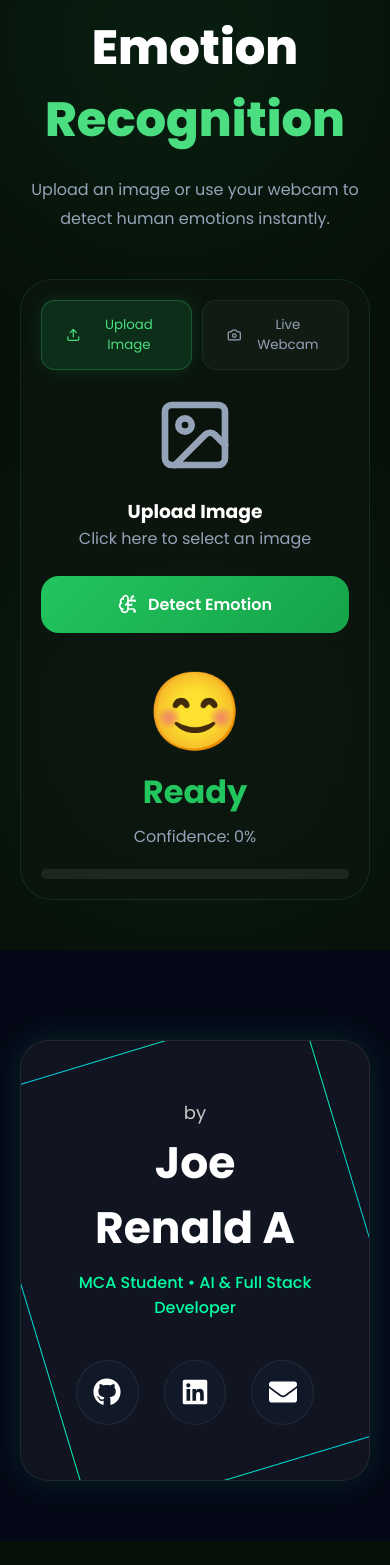
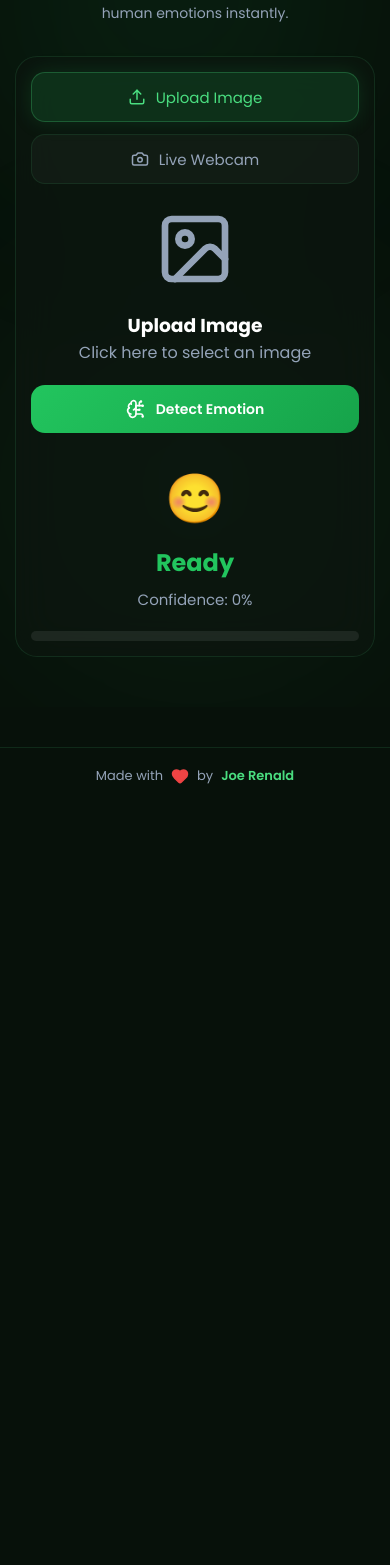
Before and after one commit to joerenald/face-er-frontend, a React app: page / in a window 390 px wide. Shown: the part 283-1848 px from the top of the page. After the commit the page ends 1087 px from the top, so only its background shows below. Built offline with nearby package versions, Linux system fonts and the light colour scheme; the HTML template or start-up script is replaced by a standard one.

Commit message:
Improve mobile responsiveness and UI enhancements

```diff
--- a/package.json
+++ b/package.json
@@ -14,6 +14,7 @@
     "@tailwindcss/vite": "^4.3.1",
     "axios": "^1.18.1",
     "framer-motion": "^12.40.0",
+    "lottie-react": "^2.4.1",
     "lucide-react": "^1.23.0",
     "react": "^19.2.6",
     "react-dom": "^19.2.6",
--- a/src/App.jsx
+++ b/src/App.jsx
@@ -1,6 +1,5 @@
 import Navbar from "./components/Navbar";
 import Hero from "./components/Hero";
-import Contact from "./components/Contact";
 import Footer from "./components/Footer";
 
 function App() {
@@ -8,7 +7,7 @@ function App() {
     <>
       <Navbar />
       <Hero />
-      <Contact />
+
       <Footer />
     </>
   );
--- a/src/components/Contact.jsx
+++ /dev/null
@@ -1,63 +0,0 @@
-import { motion } from "framer-motion";
-import {
-  FaGithub,
-  FaLinkedin,
-  FaEnvelope,
-} from "react-icons/fa";
-
-const Contact = () => {
-  return (
-    <section className="contact-section">
-
-      <motion.div
-        className="contact-card"
-        initial={{ opacity: 0, y: 80 }}
-        whileInView={{ opacity: 1, y: 0 }}
-        transition={{ duration: 0.8 }}
-        viewport={{ once: true }}
-      >
-        <p>by</p>
-        <h2>Joe Renald A</h2>
-
-        <h4>
-          MCA Student • AI & Full Stack Developer
-        </h4>
-        <div className="social-icons">
-
-          <motion.a
-            whileHover={{ scale: 1.15 }}
-            whileTap={{ scale: 0.95 }}
-            href="https://github.com/joerenald"
-            target="_blank"
-            rel="noreferrer"
-          >
-            <FaGithub />
-          </motion.a>
-
-          <motion.a
-            whileHover={{ scale: 1.15 }}
-            whileTap={{ scale: 0.95 }}
-            href="https://www.linkedin.com/in/YOUR-LINKEDIN"
-            target="_blank"
-            rel="noreferrer"
-          >
-            <FaLinkedin />
-          </motion.a>
-
-          <motion.a
-            whileHover={{ scale: 1.15 }}
-            whileTap={{ scale: 0.95 }}
-            href="mailto:YOURMAIL@gmail.com"
-          >
-            <FaEnvelope />
-          </motion.a>
-
-        </div>
-
-      </motion.div>
-
-    </section>
-  );
-};
-
-export default Contact;
--- a/src/components/Hero.jsx
+++ b/src/components/Hero.jsx
@@ -374,13 +374,32 @@ width:`${progress}%`
 
           <div className="result-container">
            <motion.div
-  key={emotion}
-  className="emotion-emoji"
-  initial={{ scale: 0 }}
-  animate={{ scale: 1.2 }}
-  transition={{ duration: 0.4 }}
+className="emotion-emoji"
+
+key={emotion}
+
+initial={{
+scale:0,
+rotate:-30,
+opacity:0
+}}
+
+animate={{
+scale:[1,1.18,1],
+y:[0,-10,0],
+rotate:[0,8,-8,0],
+opacity:1
+}}
+
+transition={{
+duration:1.2,
+repeat:Infinity,
+repeatDelay:1
+}}
 >
-  {emotionEmojis[emotion] || "😊"}
+
+{emotionEmojis[emotion]}
+
 </motion.div>
 
           <h2
@@ -407,6 +426,7 @@ width:`${progress}%`
             </div>
           </div>
         </motion.div>
+
       </div>
     </section>
   );
--- a/src/index.css
+++ b/src/index.css
@@ -913,345 +913,7 @@ top:100%;
 .hero-app{
     padding:40px 20px 50px;
 }
-.contact-section{
 
-    width:100%;
-
-    padding:80px 20px 40px;
-
-    display:flex;
-    justify-content:center;
-}
-
-.contact-card{
-
-    width:850px;
-
-    background:rgba(255,255,255,.05);
-
-    border:1px solid rgba(255,255,255,.08);
-
-    backdrop-filter:blur(18px);
-
-    border-radius:28px;
-
-    text-align:center;
-
-   padding:50px 45px;
-
-    box-shadow:0 0 35px rgba(0,255,170,.15);
-}
-
-.contact-card h2{
-
-    color:white;
-    font-size:42px;
-    margin-bottom:10px;
-}
-
-.contact-card h4{
-
-    color:#00ffa3;
-    margin-bottom:25px;
-    font-weight:500;
-}
-
-.contact-card p{
-
-    color:#b8b8b8;
-    line-height:1.8;
-    max-width:650px;
-    margin:auto;
-    font-size:18px;
-}
-
-.social-icons{
-
-    display:flex;
-    justify-content:center;
-    gap:28px;
-
-    margin-top:30px;
-}
-
-.social-icons a{
-
-    width:65px;
-    height:65px;
-
-    border-radius:50%;
-
-    background:#111827;
-
-    color:white;
-
-    display:flex;
-    justify-content:center;
-    align-items:center;
-
-    text-decoration:none;
-
-    font-size:28px;
-
-    transition:.35s;
-
-    border:1px solid rgba(255,255,255,.08);
-}
-
-.social-icons a:hover{
-
-    background:#00ffa3;
-    color:#050816;
-
-    box-shadow:0 0 25px rgba(0,255,170,.6);
-}
-.contact-section{
-
-    position:relative;
-
-    overflow:hidden;
-
-    padding:90px 20px 60px;
-
-    display:flex;
-
-    justify-content:center;
-
-    align-items:center;
-
-    background:#050816;
-
-}
-
-.contact-orb{
-
-    position:absolute;
-
-    border-radius:50%;
-
-    filter:blur(80px);
-
-    opacity:.18;
-
-    animation:float 10s ease-in-out infinite;
-
-}
-
-.orb1{
-
-    width:260px;
-    height:260px;
-
-    background:#00ffa3;
-
-    top:10%;
-    left:10%;
-
-}
-
-.orb2{
-
-    width:320px;
-    height:320px;
-
-    background:#00bfff;
-
-    bottom:0;
-    right:8%;
-
-    animation-delay:2s;
-
-}
-
-@keyframes float{
-
-0%,100%{
-
-transform:translateY(0);
-
-}
-
-50%{
-
-transform:translateY(-30px);
-
-}
-
-}
-
-.contact-card{
-
-    position:relative;
-
-    width:850px;
-
-    max-width:100%;
-
-    padding:55px;
-
-    border-radius:28px;
-
-    text-align:center;
-
-    backdrop-filter:blur(22px);
-
-    background:rgba(255,255,255,.05);
-
-    border:1px solid rgba(255,255,255,.08);
-
-    overflow:hidden;
-
-    box-shadow:
-    0 0 35px rgba(0,255,170,.12);
-
-}
-
-.contact-card::before{
-
-content:"";
-
-position:absolute;
-
-inset:0;
-
-padding:1px;
-
-border-radius:28px;
-
-background:linear-gradient(
-45deg,
-#00ffa3,
-#00bfff,
-#00ffa3
-);
-
--webkit-mask:
-linear-gradient(#fff 0 0) content-box,
-linear-gradient(#fff 0 0);
-
--webkit-mask-composite:xor;
-
-mask-composite:exclude;
-
-animation:borderGlow 6s linear infinite;
-
-}
-
-@keyframes borderGlow{
-
-100%{
-
-transform:rotate(360deg);
-
-}
-
-}
-
-.ai-badge{
-
-display:inline-block;
-
-padding:8px 20px;
-
-border-radius:50px;
-
-background:#00ffa322;
-
-color:#00ffa3;
-
-font-weight:600;
-
-margin-bottom:25px;
-
-border:1px solid #00ffa355;
-
-}
-
-.contact-card h2{
-
-color:white;
-
-font-size:44px;
-
-margin-bottom:10px;
-
-}
-
-.contact-card h4{
-
-color:#00ffa3;
-
-margin-bottom:25px;
-
-font-weight:500;
-
-}
-
-.contact-card p{
-
-max-width:650px;
-
-margin:auto;
-
-line-height:1.9;
-
-color:#c7c7c7;
-
-font-size:18px;
-
-}
-
-.social-icons{
-
-display:flex;
-
-justify-content:center;
-
-gap:25px;
-
-margin-top:40px;
-
-}
-
-.social-icons a{
-
-width:65px;
-
-height:65px;
-
-display:flex;
-
-justify-content:center;
-
-align-items:center;
-
-border-radius:50%;
-
-font-size:28px;
-
-color:white;
-
-background:#111827;
-
-text-decoration:none;
-
-border:1px solid rgba(255,255,255,.08);
-
-transition:.35s;
-
-}
-
-.social-icons a:hover{
-
-background:#00ffa3;
-
-color:#050816;
-
-box-shadow:0 0 25px #00ffa388;
-
-transform:translateY(-5px);
-
-}
 .loading-card{
 
 margin-top:25px;
@@ -1366,3 +1028,286 @@ transform:none;
 
 }
 }
+/* ===========================================
+   MOBILE RESPONSIVE (EmotionAI)
+   Paste at the END of index.css
+=========================================== */
+
+@media (max-width:768px){
+
+    .container{
+        padding:0 16px;
+    }
+
+    /* ================= NAVBAR ================= */
+
+    .navbar-wrapper{
+        padding-top:14px;
+    }
+
+    .navbar-premium{
+        width:95%;
+        height:68px;
+        padding:0 16px;
+        border-radius:18px;
+    }
+
+    .logo-icon{
+        width:44px;
+        height:44px;
+        border-radius:14px;
+    }
+
+    .logo-content h2{
+        font-size:18px;
+    }
+
+    .logo-content p{
+        display:none;
+    }
+
+    .navbar-status{
+        width:42px;
+        height:42px;
+        padding:0;
+        justify-content:center;
+    }
+
+    .navbar-status span{
+        display:none;
+    }
+
+    /* ================= HERO ================= */
+
+    .hero-app{
+        padding:30px 15px 50px;
+    }
+
+    .hero-container{
+        width:100%;
+    }
+
+    .hero-badge{
+        font-size:13px;
+        padding:8px 16px;
+        margin-bottom:18px;
+    }
+
+    .hero-heading h1{
+        font-size:2.6rem;
+        line-height:1.1;
+    }
+
+    .hero-heading p{
+        font-size:15px;
+        line-height:1.7;
+        padding:0 6px;
+        margin-top:16px;
+    }
+
+    /* ================= WORKSPACE ================= */
+
+    .hero-workspace{
+        margin-top:30px;
+        padding:18px;
+        border-radius:22px;
+    }
+
+    /* ================= TABS ================= */
+
+    .tab-container{
+        flex-direction:column;
+        gap:12px;
+    }
+
+    .tab-btn{
+        width:100%;
+        justify-content:center;
+        height:50px;
+        padding:0;
+        font-size:15px;
+    }
+
+    /* ================= PREVIEW ================= */
+
+    .preview-container{
+        margin:20px auto;
+    }
+
+    .image-frame,
+    .webcam-container{
+
+        width:100%;
+        max-width:300px;
+
+        aspect-ratio:1/1;
+
+        height:auto;
+
+        border-radius:20px;
+    }
+
+    .preview-image,
+    .webcam-video{
+
+        width:100%;
+        height:100%;
+        object-fit:cover;
+    }
+
+    /* ================= BUTTONS ================= */
+
+    .capture-btn{
+
+        width:170px;
+        height:46px;
+
+        font-size:15px;
+    }
+
+    .detect-btn{
+
+        margin-top:20px;
+
+        height:52px;
+
+        font-size:15px;
+
+        border-radius:14px;
+    }
+
+    /* ================= RESULT ================= */
+
+    .emotion-emoji{
+        font-size:3rem;
+    }
+
+    .result-container h2{
+        font-size:24px;
+    }
+
+    .result-container p{
+        font-size:15px;
+    }
+
+    .confidence-bar{
+        max-width:100%;
+    }
+
+    /* ================= FOOTER ================= */
+
+    .footer{
+
+        padding:18px;
+
+        font-size:13px;
+
+        text-align:center;
+    }
+
+}
+
+/* ================= SMALL PHONES ================= */
+
+@media (max-width:480px){
+
+    .hero-heading h1{
+        font-size:2.2rem;
+    }
+
+    .hero-heading p{
+        font-size:14px;
+    }
+
+    .hero-workspace{
+        padding:15px;
+    }
+
+    .image-frame,
+    .webcam-container{
+        max-width:260px;
+    }
+
+    .capture-btn{
+        width:150px;
+        height:42px;
+    }
+
+    .detect-btn{
+        height:48px;
+        font-size:14px;
+    }
+
+}
+
+.emoji-ring{
+
+width:170px;
+
+height:170px;
+
+border-radius:50%;
+
+display:flex;
+
+justify-content:center;
+
+align-items:center;
+
+margin:auto;
+
+animation:ringPulse 2s infinite;
+
+backdrop-filter:blur(20px);
+
+}
+@keyframes ringPulse{
+
+0%{
+
+transform:scale(1);
+
+}
+
+50%{
+
+transform:scale(1.05);
+
+}
+
+100%{
+
+transform:scale(1);
+
+}
+
+}
+.confidence-fill{
+
+background:linear-gradient(
+90deg,
+#22c55e,
+#38bdf8,
+#a855f7
+);
+
+background-size:300%;
+
+animation:gradientMove 3s linear infinite;
+
+}
+@keyframes gradientMove{
+
+0%{
+
+background-position:0%;
+
+}
+
+100%{
+
+background-position:300%;
+
+}
+
+}
```
Also changed, not shown: 1 other file (tests, documents, lock files or other folders).
